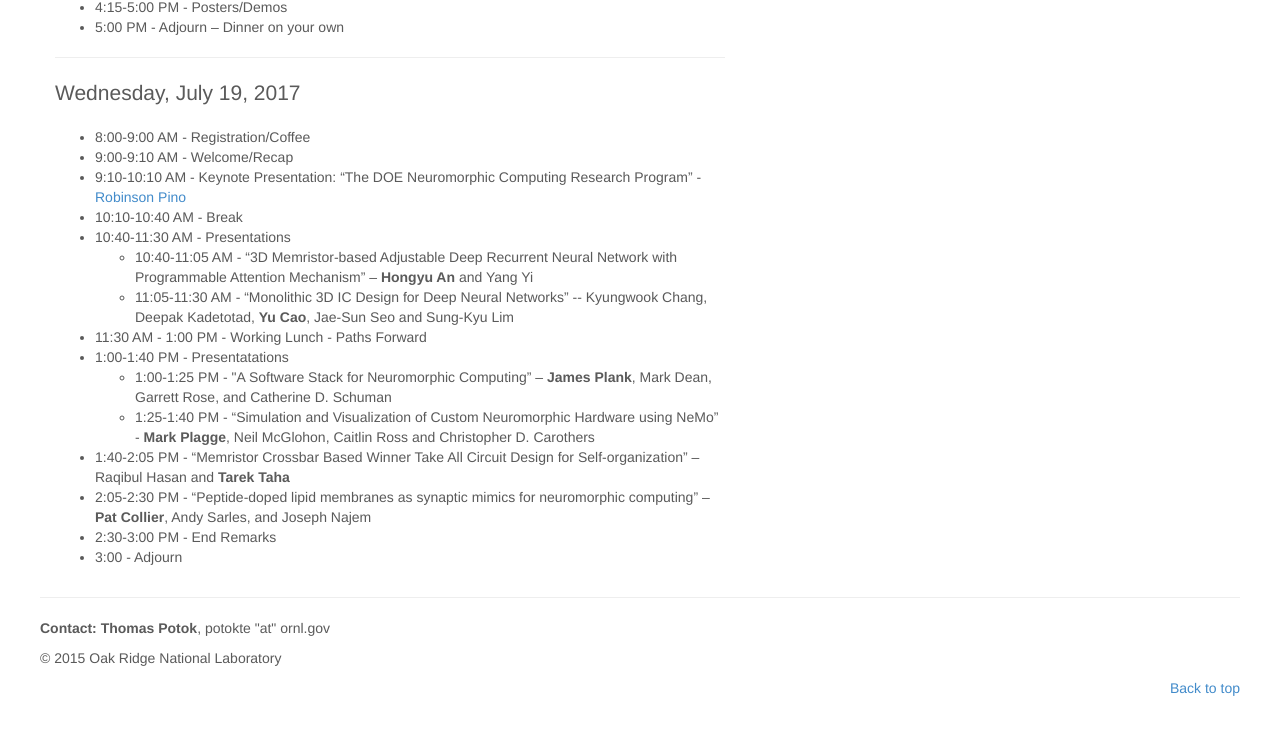
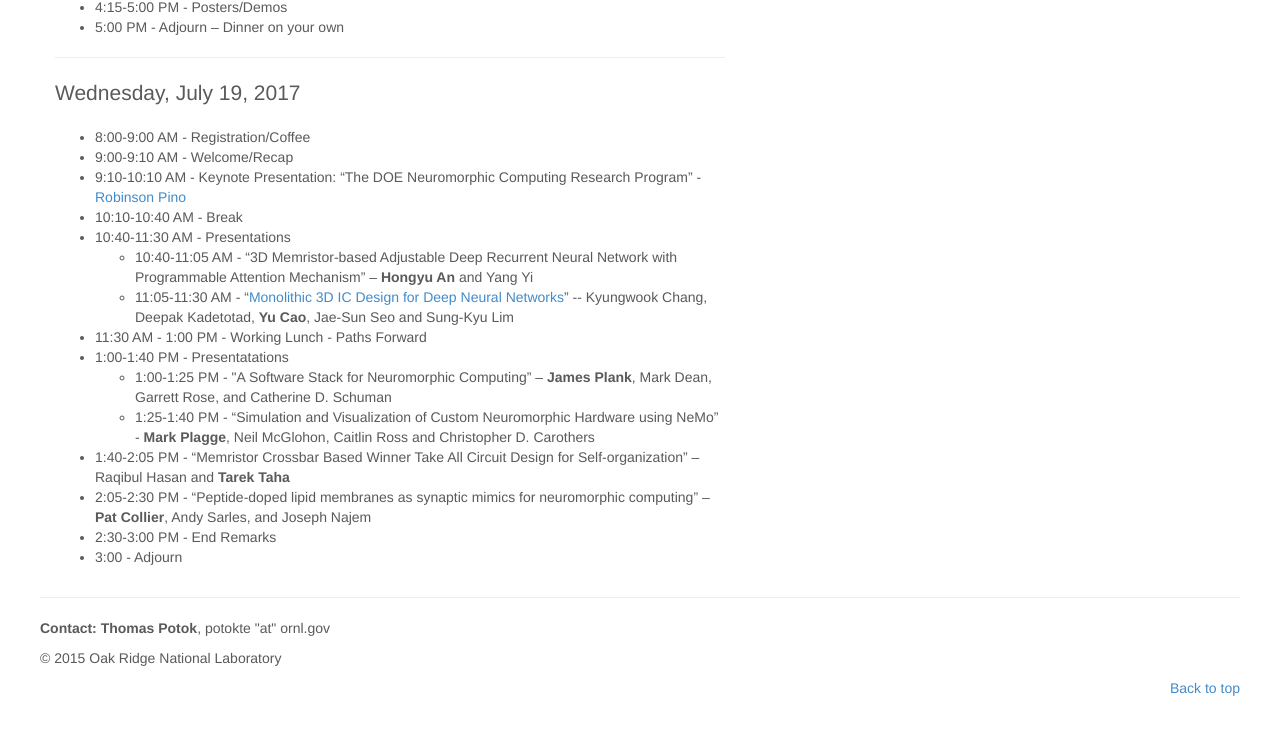
Before and after one commit to ornlcda/neuromorphic2017, a plain HTML site: page program.html in a window 1280 px wide. Shown: the part 1565-2299 px from the top of the page. Drawn offline with nearby package versions, Linux system fonts and the light colour scheme; a script that the page names is missing.

```diff
--- a/program.html
+++ b/program.html
@@ -162,7 +162,7 @@
 <li>10:40-11:30 AM - Presentations</li>
 <ul>
 <li>10:40-11:05 AM - “3D Memristor-based Adjustable Deep Recurrent Neural Network with Programmable Attention Mechanism” – <b>Hongyu An</b> and Yang Yi</li>
-<li>11:05-11:30 AM - “Monolithic 3D IC Design for Deep Neural Networks” -- Kyungwook Chang, Deepak Kadetotad, <b>Yu Cao</b>, Jae-Sun Seo and Sung-Kyu Lim</li>
+<li>11:05-11:30 AM - “<a href="presentations/yu_cao_M3D_v1.pdf">Monolithic 3D IC Design for Deep Neural Networks</a>” -- Kyungwook Chang, Deepak Kadetotad, <b>Yu Cao</b>, Jae-Sun Seo and Sung-Kyu Lim</li>
 </ul>
 <li>11:30 AM - 1:00 PM - Working Lunch - Paths Forward</li>
 <li>1:00-1:40 PM - Presentatations</li>
```
Also changed, not shown: 1 other file.
